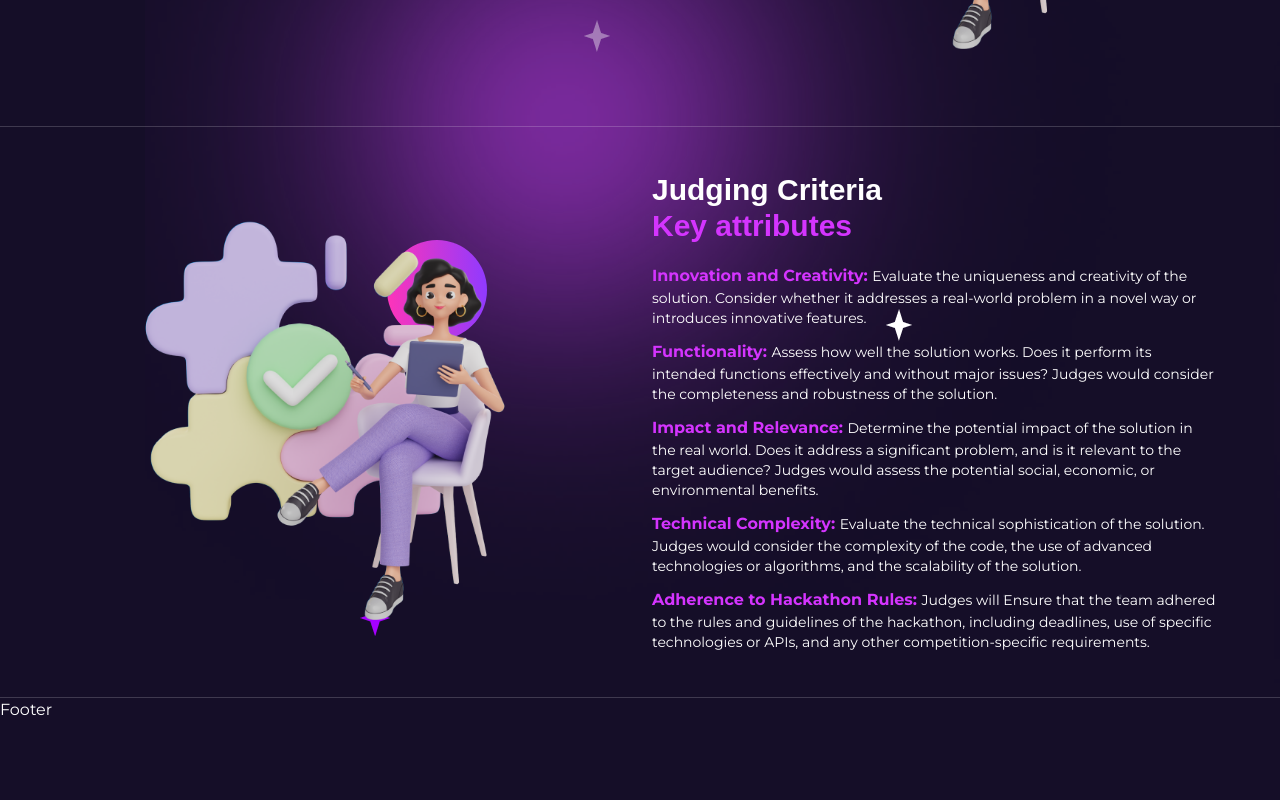
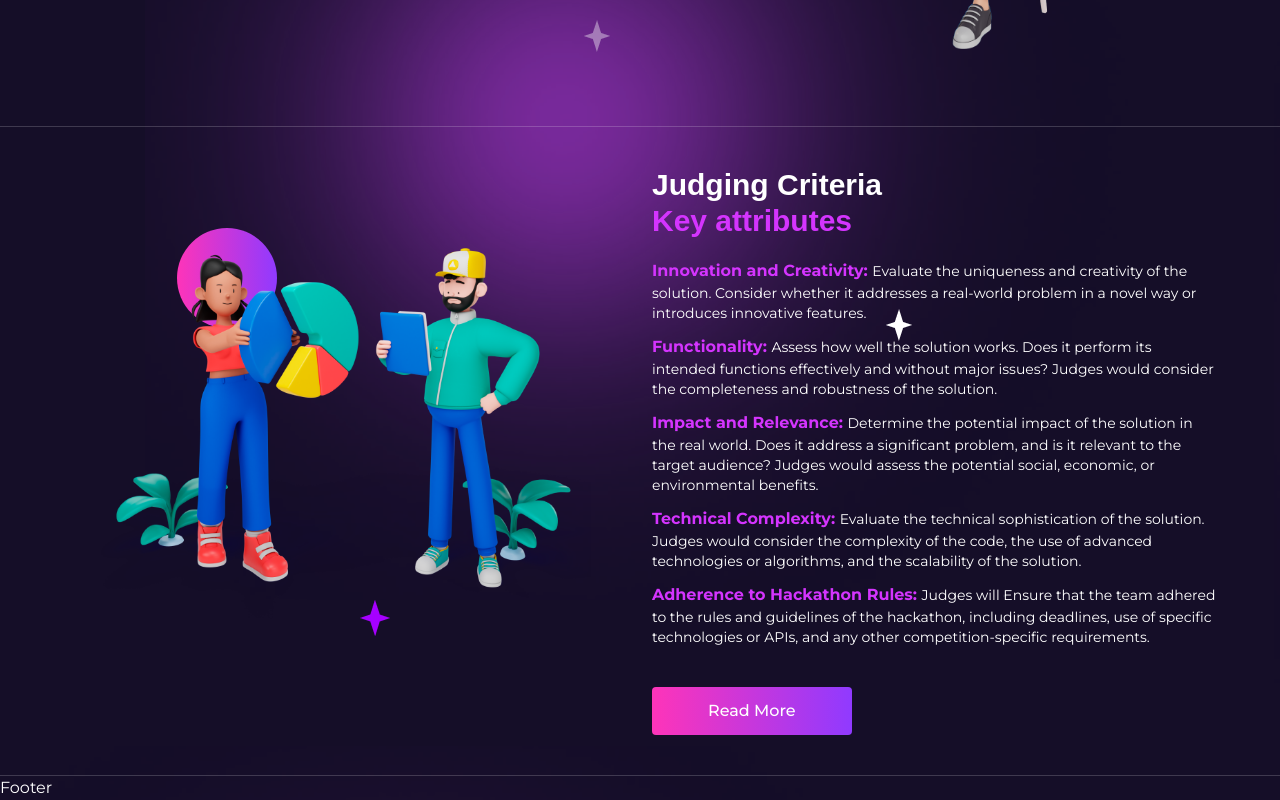
Before and after one commit to gift56/getlinked-ui-challengn, a Next.js app: page / in a window 1280 px wide. Shown: the part 1667-2467 px from the top of the page. Before the commit the page ends 2389 px from the top, so only its background shows below. Built offline with nearby package versions, Linux system fonts and the light colour scheme; a web font is replaced by a local one.

Commit message:
moving to the next

```diff
--- a/components/LandingpageContent/Judging.tsx
+++ b/components/LandingpageContent/Judging.tsx
@@ -1,5 +1,7 @@
 import { judgingCriteria } from "@/utils/constant";
 import { motion } from "framer-motion";
+import Link from "next/link";
+import { CustomizeButton } from "..";
 
 const Judging = () => {
   const container = {
@@ -33,13 +35,13 @@ const Judging = () => {
               whileInView={{ opacity: 1, scale: 1 }}
               transition={{ type: "spring", duration: 2 }}
               viewport={{ once: true }}
-              src="/img/rulesImg.png"
+              src="/img/judgingCriteriaImg.png"
               alt="ideaImg"
               className="tab:w-[490px] w-[264px] mx-auto relative z-10"
             />
-            <div className="hidden tab:block w-[100px] h-[100px] bg-btnlinear rounded-full absolute top-14 xl:top-[15%] right-14 xl:right-[25%] p-5"></div>
+            <div className="hidden tab:block w-[100px] h-[100px] bg-btnlinear rounded-full absolute -top-5 left-14 xl:left-[20%] p-5"></div>
           </div>
-          <div className="w-full tab:flex-1 flex flex-col gap-5">
+          <div className="w-full tab:flex-1 flex flex-col items-center justify-center tab:items-start tab:justify-start gap-5">
             <motion.h2
               initial={{ opacity: 0, x: 50 }}
               whileInView={{ opacity: 1, x: 0 }}
@@ -72,6 +74,13 @@ const Judging = () => {
                 </motion.li>
               ))}
             </motion.ul>
+            <Link href="/" className="w-fit mt-5">
+              <CustomizeButton
+                text="Read More"
+                className="bg-btnlinear border-none rounded !px-10 tab:!px-14 tab:!py-3"
+                type="button"
+              />
+            </Link>
           </div>
         </div>
       </div>
```
